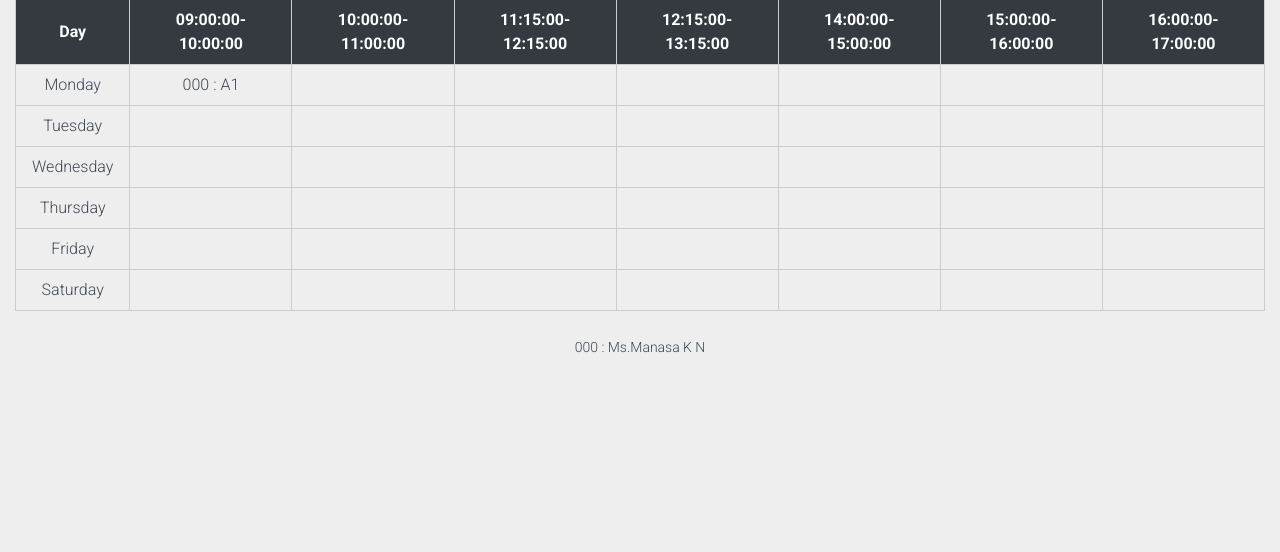
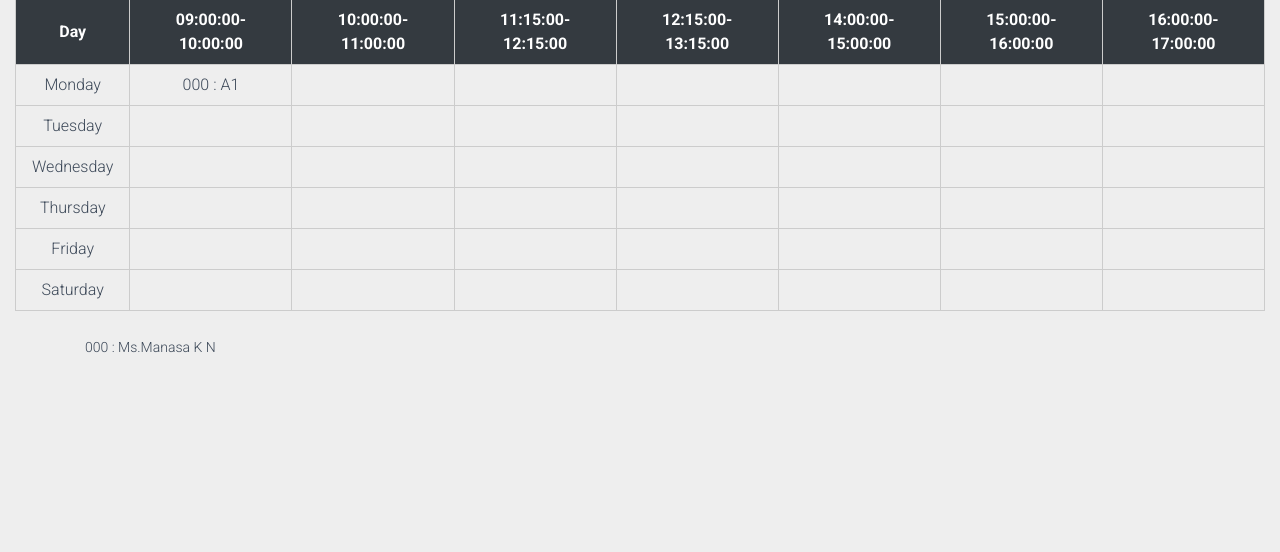
Before and after one commit to ProudPirate/website, a Django app: page /routine/departments/sections/1/ in a window 1280 px wide. Shown: the part 176-728 px from the top of the page. Run offline with Django 3.2, Linux system fonts and the light colour scheme; data comes from the database, SQL or seed files in the repository; both versions use the stored data as it was after the commit; tables that the repository leaves empty hold one stand-in row (values such as "Sample post"); parts of the project's set-up code (start-up, migrations or seed data) failed here and were passed over; some libraries are stand-ins or nearby versions.

Commit message:
Added db

```diff
--- a/routine/templates/routine/section_routine.html
+++ b/routine/templates/routine/section_routine.html
@@ -46,9 +46,9 @@
             </tbody>
         </table>
         </br>
-        <div>
+        <div class = "container">
             {% for each in sub_teach %}
-                <p class="text-center">{{ each }}</p>
+                <p>{{ each }}</p>
             {% endfor %}
         </div>
     </div>
```
Also changed, not shown: db.sqlite3, routine/migrations/0001_initial.py, routine/migrations/0002_auto_20181130_0224.py (deleted), routine/migrations/0003_auto_20181130_0234.py (deleted), routine/migrations/0004_auto_20181130_0237.py (deleted), routine/migrations/0005_auto_20181130_0243.py (deleted), routine/migrations/0006_periods.py (deleted), routine/migrations/0007_auto_20181130_1013.py (deleted), routine/migrations/0008_auto_20181130_1027.py (deleted), routine/migrations/0009_auto_20181130_1036.py (deleted), routine/migrations/0010_auto_20181130_1037.py (deleted), routine/migrations/0011_auto_20181130_1110.py (deleted), routine/migrations/0012_auto_20181130_1121.py (deleted), routine/migrations/0013_auto_20181130_1212.py (deleted), 2 more files, 1 other file.
